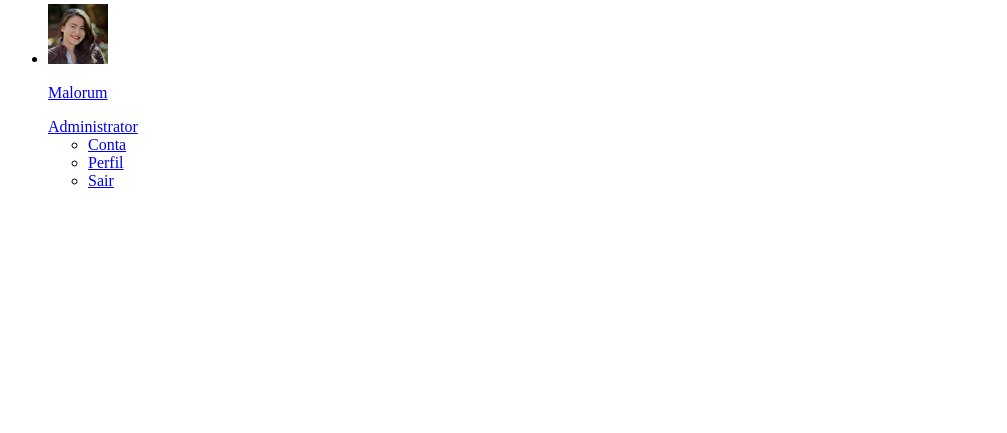
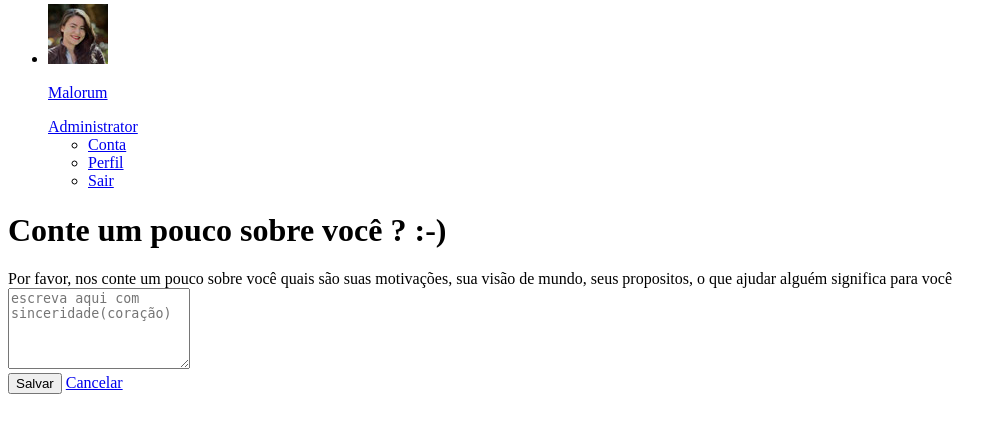
Before and after one commit to josiasveras/Colabora, a PHP site: page /App/Views/app/quem_sou.phtml in a window 1280 px wide. Shown: the part 217-650 px from the top of the page, without its empty margins (0-1007 px from the left). Run offline with PHP 8.4, Linux system fonts and the light colour scheme.

Commit message:
finalizado tela quem sou

```diff
--- a/colabora/App/Views/app/quem_sou.phtml
+++ b/colabora/App/Views/app/quem_sou.phtml
@@ -69,6 +69,33 @@
 
         <div class="clearfix"> </div>
     </div>
+
+
+    <div class="application_container container-fluid">
+        <div class="row">
+            <div class="col-md-8 col-lg-8 col-sm-10 col-md-offset-2 col-lg-offset-2 col-sm-offset-1">
+                <form class="box" id="user_about_info" action="#" method="POST">
+                    <h1 class="mg_bot_40 text_center">Conte um pouco sobre você ? :-)</h1>
+                    <div class='box_content'>
+                        <div class='form_group'>
+                            <label for="user_about_info_content">Por favor, nos conte um pouco sobre você
+                                quais são suas motivações, sua visão de mundo, seus propositos, o que ajudar alguém significa
+                                para você
+                            </label>
+                            <div class="form-group">
+                                <textarea class="form-control" name="Comment" rows="5" id="comment" placeholder="escreva aqui com sinceridade(coração)"></textarea>
+                            </div>
+                        </div>
+                    </div>
+                    <div class='box_actions'>
+                        <input type="submit" name="commit" value="Salvar" class="btn btn_lg btn_primary" data-disable-with="Salvando, na boa..." />
+                        <a class="btn btn_lg btn_secondary" href="/pt-BR/users/1493702">Cancelar</a>
+                    </div>
+                </form>
+            </div>
+        </div>
+
+    </div>
 </body>
 
 </html>
--- a/colabora/public/css/styles.css
+++ b/colabora/public/css/styles.css
@@ -1383,6 +1383,10 @@ h3 {
 
 .box_actions_outros .btn {
   float: left;
+}
+
+.box_actions .btn_secondary {
+  margin-right: 15px;
 }
 
 .box_actions_outros:after {
@@ -1757,7 +1761,6 @@ p, span, .text {
   color: #718696;
 }
 
-
 a:focus, a:active, a:visited {
   color: #158cba;
   outline: thin dotted;
```
